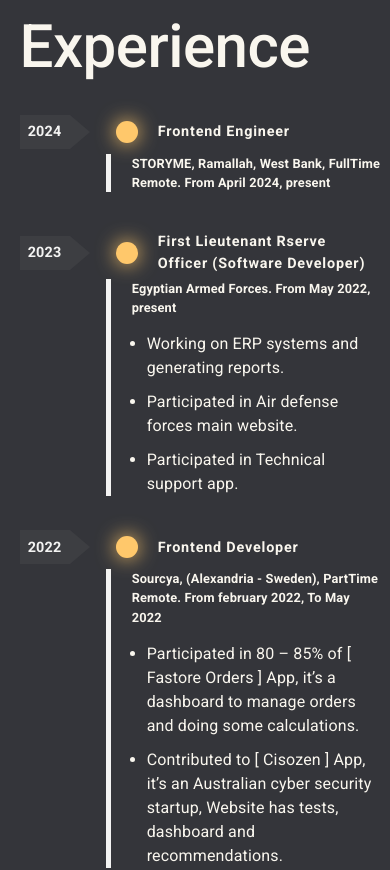
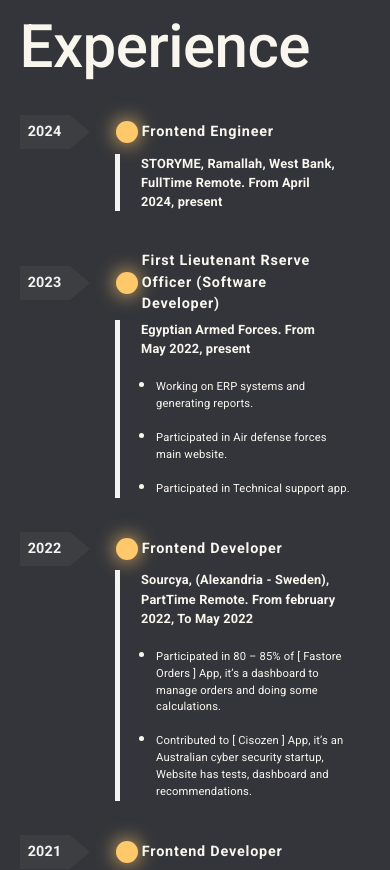
Before and after one commit to Abd-Elaziz-Noaman/Portofolio, a Next.js app: page / in a window 390 px wide. Shown: the part 4580-5450 px from the top of the page. Built offline with nearby package versions, Linux system fonts and the light colour scheme.

Commit message:
changes in Experience section and handled responsive in different screens

```diff
--- a/src/components/Experience/Stepper/Stepper.jsx
+++ b/src/components/Experience/Stepper/Stepper.jsx
@@ -30,17 +30,28 @@ export default function Stepper({ steps }) {
             <Circle></Circle>
             <h2 style={{ whiteSpace: "nowrap" }}>{step.label}</h2>
           </LabelContainer> */}
+          <LabelContainer container spacing={2} alignItems="center">
+            <Grid item lg={3} md={3} sm={3} xs={3}></Grid>
+            <Grid item lg={9} md={9} sm={9} xs={9}>
               <DescriptionsContainer>
                 <SubLabel>{step.subLabel}</SubLabel>
-            <ul style={{ marginLeft: "15px", marginTop: "15px" }}>
+                <ul
+                  style={{
+                    width: "50vw",
+                    marginLeft: "15px",
+                    marginTop: "15px",
+                  }}
+                >
                   {step.description.map((ele, index) => (
                     <li key={index} style={{ marginBottom: "10px" }}>
-                  {ele}
+                      <p>{ele}</p>
                     </li>
                   ))}
                 </ul>
               </DescriptionsContainer>
               <br />
+            </Grid>
+          </LabelContainer>
         </div>
       ))}
     </>
--- a/src/components/Experience/Stepper/Stepper.styled.js
+++ b/src/components/Experience/Stepper/Stepper.styled.js
@@ -105,19 +105,14 @@ export const Circle = styled.div`
 `;
 
 export const Label = styled.h2`
+  width: 50vw;
   text-align: left;
-  white-space: nowrap;
   padding-left: 1rem;
   letter-spacing: 0.8px;
   color: ${({ theme }) =>
     theme.palette.mode == "light"
       ? theme.palette.primary.dark
       : theme.palette.primary.light};
-
-  @media (max-width: 992px) {
-    /* width: 75%; */
-    /* white-space: normal; */
-  }
 
   @media (max-width: 768px) {
     /* width: 90%; */
@@ -127,22 +122,17 @@ export const Label = styled.h2`
 
   @media (max-width: 576px) {
     /* width: 95%; */
+    padding-left: 0;
     font-size: 0.9rem;
-  }
-
-  @media (max-width: 400px) and (max-height: 800px) {
-    /* margin-left: 9rem; */
-    padding-left: 0rem;
   }
 `;
 
 export const DescriptionsContainer = styled.div`
   height: auto;
-  width: 70%;
+  width: 100%;
   margin: auto;
-  margin-left: 9.3rem;
-  /* margin-left: 16%; */
-  padding-left: 3rem;
+  margin-left: 13px;
+  padding-left: 12%;
   border-left: 5px solid
     ${({ theme }) =>
       theme.palette.mode == "light"
@@ -153,47 +143,17 @@ export const DescriptionsContainer = styled.div`
       ? theme.palette.primary.dark
       : theme.palette.primary.light};
 
-  @media (max-width: 1200px) {
-    width: 80%;
-    margin-left: 8rem;
-  }
-
-  @media (max-width: 992px) {
-    width: 85%;
-    margin-left: 9.8rem;
-  }
-
-  @media (max-width: 768px) {
-    width: 85%;
-    margin-left: 7.8rem;
-  }
-
-  @media (min-width: 630px) and (max-width: 768px) {
-    margin-left: 9rem;
-  }
-
   @media (max-width: 400px) {
-    width: 100%;
-    margin-left: 5.4rem;
+    margin-left: 4px;
     padding-left: 1.3rem;
     padding-right: 4.8rem;
   }
 
-  @media (max-width: 400px) and (max-height: 800px) {
-    margin-left: 5.7rem;
-    padding-right: 5rem;
-  }
-
   @media (max-width: 330px) {
-    margin-left: 5.4rem;
     padding-right: 4.8rem;
   }
 
-  /* @media (max-width: 576px) {
-    width: 85%;
-  } */
-
-  & > p {
+  & p {
     margin-top: 0.7rem;
 
     @media (max-width: 992px) {
@@ -211,6 +171,7 @@ export const DescriptionsContainer = styled.div`
 `;
 
 export const SubLabel = styled.h3`
+  width: 50vw;
   white-space: nowrap;
   margin-top: 0.3rem;
 
```
Lines whose indentation alone changed are shown as unchanged.
